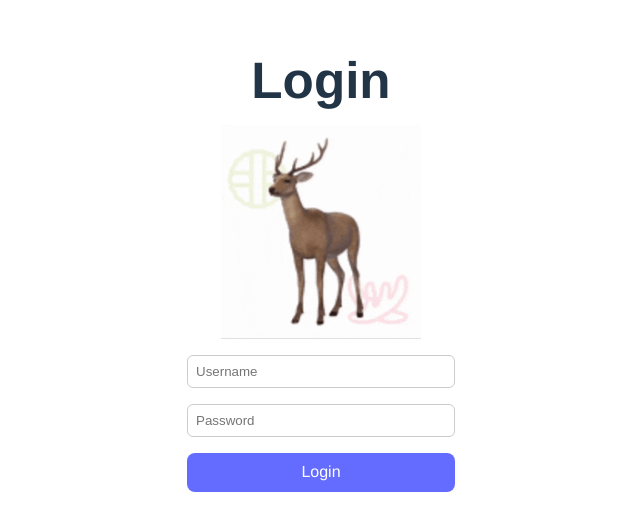
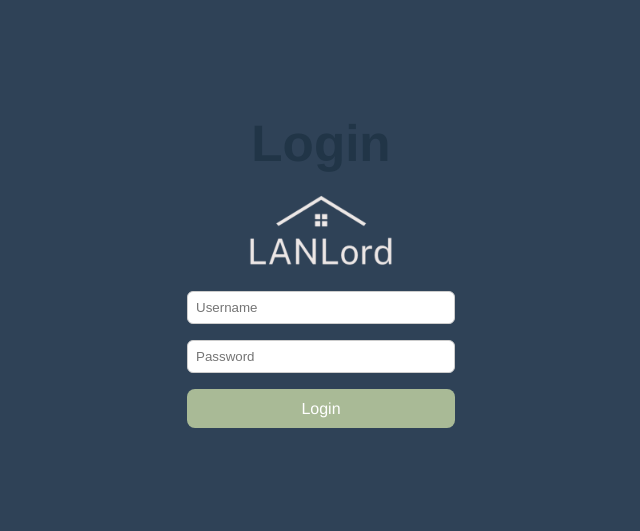
Before and after one commit to lenayoung8/SeniorDesign, a React (Vite) app in the folder Network Scanner/: page / in a window 1280 px wide. Shown: the part 161-692 px from the top of the page, without its empty margins (319-959 px from the left). Built offline with nearby package versions, Linux system fonts and the light colour scheme.

Commit message:
update login page

```diff
--- a/Network Scanner/src/pages/login/login.css
+++ b/Network Scanner/src/pages/login/login.css
@@ -26,10 +26,14 @@
 }
 
 .login-form button {
-  background-color: #646cff;
+  background-color: #a9ba96;
   color: white;
 }
 
 .login-form button:hover {
-  background-color: #535bf2;
+  background-color: #2f4257;
 }
+
+body {
+   background-color: #2f4257;
+}
--- a/Network Scanner/src/pages/login/login.jsx
+++ b/Network Scanner/src/pages/login/login.jsx
@@ -1,7 +1,7 @@
 import { useState } from 'react';
 import { useNavigate } from 'react-router-dom';
 import './login.css';
-import deerGif from '../../assets/deer-buck.gif';
+import Logo from '../../assets/logo.png';
 
 export default function Login() {
   const [username, setUsername] = useState('');
@@ -41,7 +41,7 @@ export default function Login() {
   return (
     <div className="login-page">
       <h1>Login</h1>
-      <img src={deerGif} width="200" alt="Deer" />
+      <img src={Logo} width="200" alt="Logo" />
 
       <form className="login-form" onSubmit={handleLogin}>
         <input
```
Also changed, not shown: Network Scanner/src/assets/logo.png (added), 1 other file (tests, documents, lock files or other folders).
